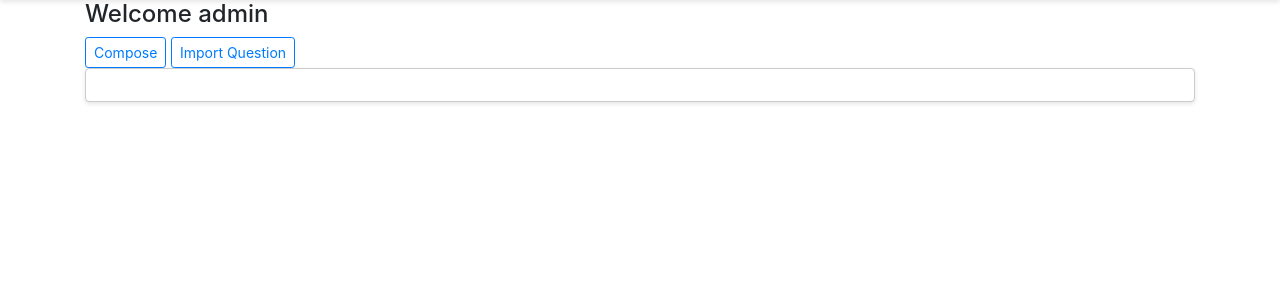
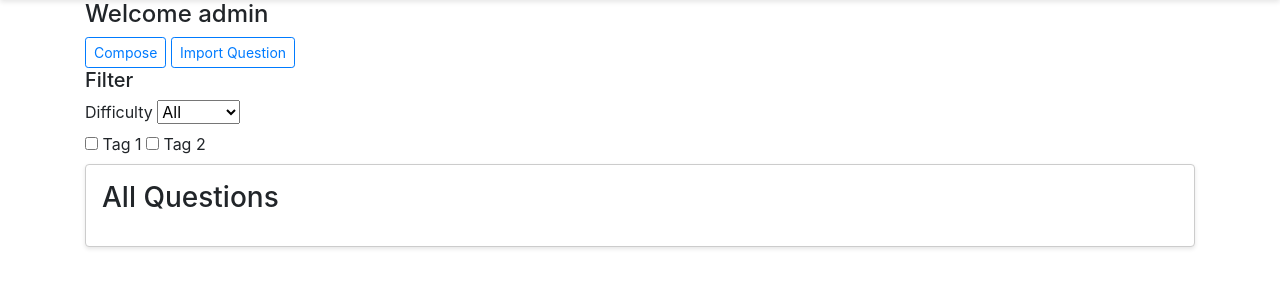
Before and after one commit to ArshPelia/Leetcode-Tracker, a Django app: page / in a window 1280 px wide. Shown: the part 56-356 px from the top of the page. Run offline with Django 4.2, Linux system fonts and the light colour scheme; a user stored in the database is signed in; data comes from the database, SQL or seed files in the repository; both versions use the stored data as it was after the commit; data that the repository does not hold is empty; some libraries are stand-ins or nearby versions.

Commit message:
added difficulty filter

```diff
--- a/tracker/mainapp/static/mainapp/index.js
+++ b/tracker/mainapp/static/mainapp/index.js
@@ -1,3 +1,13 @@
+// Define a global object to store filter configurations
+const filterConfig = {
+    difficulty: null,
+    tags: []
+};
+
+// Global variable to store the loaded questions data
+let questionsall = [];
+
+
 /* when the DOM content of the page has been loaded,
   we attach event listeners to each of the buttons.
 
@@ -25,7 +35,82 @@
             loadQuestionDetails(number);
         }
     });
+
+    // Attach event listeners to filters
+    document.querySelector('#difficulty-filter').addEventListener('change', event => {
+        const selectedDifficulty = event.target.value;
+        filterConfig.difficulty = selectedDifficulty;
+        updateTable();
+    });
+
+    document.querySelectorAll('#tag-filters input[type="checkbox"]').forEach(checkbox => {
+        checkbox.addEventListener('change', event => {
+            const selectedTag = event.target.value;
+            if (event.target.checked) {
+                filterConfig.tags.push(selectedTag);
+            } else {
+                filterConfig.tags = filterConfig.tags.filter(tag => tag !== selectedTag);
+            }
+            updateTable();
+        });
+    });
 });
+
+// Apply filters to questions based on filterConfig
+function applyFilters(questions) {
+    console.log('Applying Filters');
+    console.log('Filter Config:', filterConfig);
+
+    let filteredQuestions = questions;
+
+    if (filterConfig.difficulty) {
+        filteredQuestions = filteredQuestions.filter(question => question.difficulty === filterConfig.difficulty);
+    }
+
+    if (filterConfig.tags.length > 0) {
+        filteredQuestions = filteredQuestions.filter(question =>
+            filterConfig.tags.every(tag => question.tags.includes(tag))
+        );
+    }
+
+    console.log('Filtered Questions:', filteredQuestions);
+
+    return filteredQuestions;
+}
+// Update the table with filtered questions
+// ...
+
+// Update the table with filtered questions
+function updateTable() {
+    console.log('Updating Table');
+    const filteredQuestions = applyFilters(questionsall);
+    console.log('Filtered Questions:', filteredQuestions);
+
+    try {
+        const table = createQuestionTable(filteredQuestions);
+        if (!table) {
+            console.log('Table creation failed.');
+            return;
+        }
+
+        const questionView = document.querySelector('#allquestions-view');
+        if (!questionView) {
+            console.log('Question view element not found.');
+            return;
+        }
+
+        const filtersSection = document.querySelector('#filters');
+        questionView.innerHTML = ''; // Clear existing content
+        questionView.appendChild(filtersSection); // Re-append the filters
+        questionView.appendChild(table);
+
+        console.log('Table updated successfully.');
+    } catch (error) {
+        console.error('Error updating table:', error);
+    }
+}
+
+// ...
 
 // Switches between different views by showing/hiding elements
 function switchView(viewId) {
@@ -46,9 +131,12 @@
     fetch('/questions/all')
         .then(response => response.json())
         .then(questions => {
+            questionsall = questions
+            const filtersSection = document.querySelector('#filters');
             const table = createQuestionTable(questions);
             const allQuestionsView = document.querySelector('#allquestions-view');
-            allQuestionsView.innerHTML = '<h3>All Questions</h3>';
+            // allQuestionsView.innerHTML = '<h3>All Questions</h3>';
+            allQuestionsView.appendChild(filtersSection);
             allQuestionsView.appendChild(table);
         })
         .catch(error => {
@@ -59,6 +147,8 @@
 
 // Creates and populates a question table
 function createQuestionTable(questions) {
+    console.log('Creating table with questions:', questions);
+
     const table = document.createElement('table');
     table.classList.add('table', 'table-striped', 'table-hover');
 
@@ -79,8 +169,10 @@
         });
     });
 
+    console.log('Table created:', table);
     return table;
 }
+
 
 // Clears form fields and removes validation classes
 function clearFormFields(fieldIds) {
@@ -179,7 +271,6 @@
         alert('An error occurred while adding the note.');
     });
 }
-
 
 function importQ(){
     const number = document.querySelector('#import-number').value;
--- a/tracker/mainapp/templates/mainapp/index.html
+++ b/tracker/mainapp/templates/mainapp/index.html
@@ -18,8 +18,26 @@
     <button class="btn btn-sm btn-outline-primary" id="compose">Compose</button>
     <button class="btn btn-sm btn-outline-primary" id="import">Import Question</button>
 
+    <div id="filters">
+        <h5>Filter</h5>
+        <label for="difficulty-filter">Difficulty</label>
+        <select id="difficulty-filter">
+            <option value="">All</option>
+            <option value="easy">Easy</option>
+            <option value="medium">Medium</option>
+            <option value="hard">Hard</option>
+        </select>
+        <div id="tag-filters">
+            <input type="checkbox" id="tag-filter-1" value="Tag1">
+            <label for="tag-filter-1">Tag 1</label>
+            <input type="checkbox" id="tag-filter-2" value="Tag2">
+            <label for="tag-filter-2">Tag 2</label>
+            <!-- More checkboxes for other tags -->
+        </div>
+    </div>
 
     <div id="allquestions-view">
+        <h3>All Questions</h3>
         <!-- contains the content of all questions (initially empty) -->
     </div>
 
```
Also changed, not shown: tracker/db.sqlite3.
